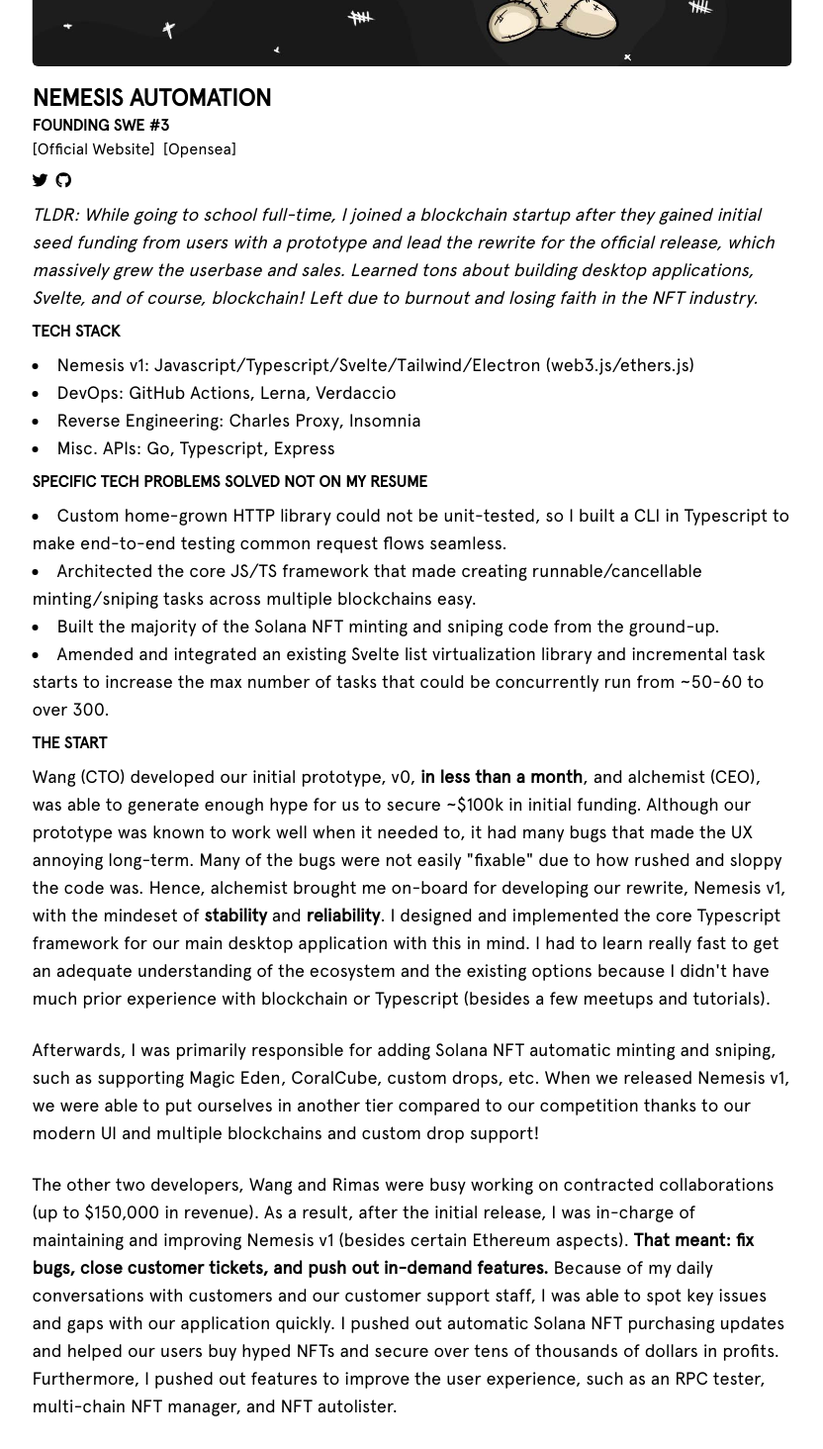
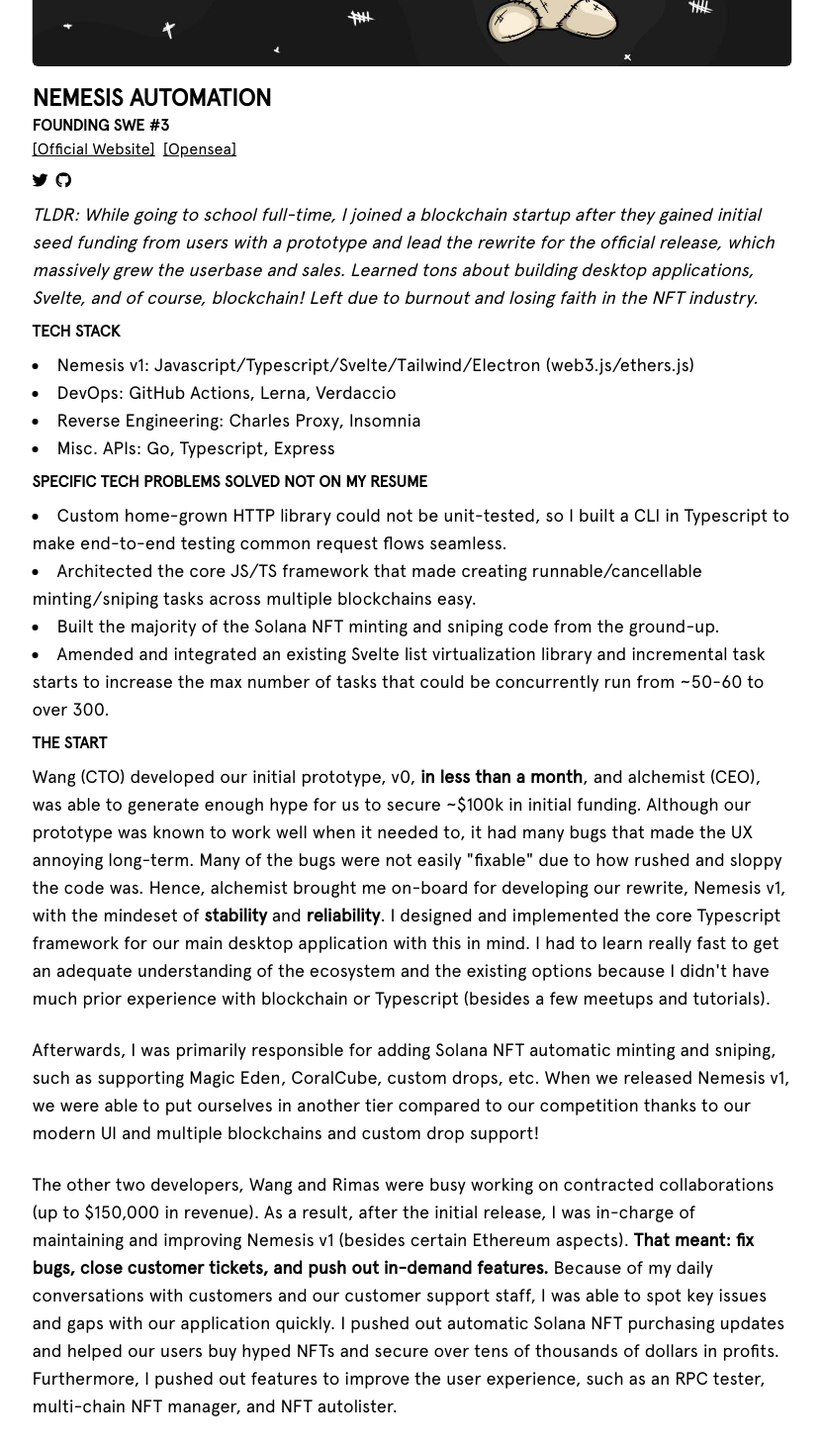
Before and after one commit to jchen42703/jchen42703.github.io, a React (Create React App) app in the folder v2/: page /work in a window 1280 px wide. Shown: the part 880-2344 px from the top of the page at 99% size, without its empty margins (351-1183 px from the left). Built offline with nearby package versions, Linux system fonts and the light colour scheme.

Commit message:
Integrated UnderlinedLink into nemesis and parallaxis 2021 experiences

```diff
--- a/v2/src/views/work/nemesis.tsx
+++ b/v2/src/views/work/nemesis.tsx
@@ -1,6 +1,7 @@
 import { FontAwesomeIcon } from "@fortawesome/react-fontawesome";
 import UppercasedText from "../../components/text/UppercasedText";
 import nemesisBanner from "../../assets/nemesis.jpg";
+import UnderlinedLink from "../../components/UnderlinedLink";
 
 /**
  * NemesisExperience Component
@@ -36,20 +37,25 @@
 				></UppercasedText>
 				<br />
 				<div className="flex flex-row">
-					<a href="https://nemesisautomation.io/" className="mr-2">
+					<UnderlinedLink
+						href="https://nemesisautomation.io/"
+						className="mr-2"
+					>
 						[Official Website]
-					</a>
-					<a
+					</UnderlinedLink>
+					<UnderlinedLink
 						href="https://opensea.io/collection/nemesis-bot"
 						className="mr-2"
 					>
 						[Opensea]
-					</a>
+					</UnderlinedLink>
 				</div>
 				<div className="flex flex-row mt-2">
 					<a
 						href="https://twitter.com/nemesisdotio?lang=en"
 						className="fab mr-2"
+						target="_blank"
+						rel="noreferrer"
 					>
 						<FontAwesomeIcon
 							icon={["fab", "twitter"]}
@@ -59,6 +65,8 @@
 					<a
 						href="https://github.com/ChineseNFTFactory"
 						className="fab mr-2"
+						target="_blank"
+						rel="noreferrer"
 					>
 						<FontAwesomeIcon
 							icon={["fab", "github"]}
@@ -160,12 +168,11 @@
 					</p>
 					<br />
 					<p>
-						The other two developers,{" "}
-						<a href="wang@nemesisautomation.io">Wang</a> and Rimas
-						were busy working on contracted collaborations (up to
-						$150,000 in revenue). As a result, after the initial
-						release, I was in-charge of maintaining and improving
-						Nemesis v1 (besides certain Ethereum aspects).{" "}
+						The other two developers, Wang and Rimas were busy
+						working on contracted collaborations (up to $150,000 in
+						revenue). As a result, after the initial release, I was
+						in-charge of maintaining and improving Nemesis v1
+						(besides certain Ethereum aspects).{" "}
 						<b>
 							That meant: fix bugs, close customer tickets, and
 							push out in-demand features.
--- a/v2/src/views/work/parallaxis2021.tsx
+++ b/v2/src/views/work/parallaxis2021.tsx
@@ -1,4 +1,5 @@
 import UppercasedText from "../../components/text/UppercasedText";
+import UnderlinedLink from "../../components/UnderlinedLink";
 
 /**
  * ParallaxisExperience Component
@@ -65,12 +66,9 @@
 					</li>
 					<li>
 						<b>Farewell Medium Post: </b>
-						<a
-							href="https://medium.com/@keimaoooo/rattenfanger-years-worth-of-reflection-519037496b5f"
-							className="underline"
-						>
+						<UnderlinedLink href="https://medium.com/@keimaoooo/rattenfanger-years-worth-of-reflection-519037496b5f">
 							Rattenfanger: Years Worth of Reflection
-						</a>
+						</UnderlinedLink>
 					</li>{" "}
 				</ul>
 				<UppercasedText
```
